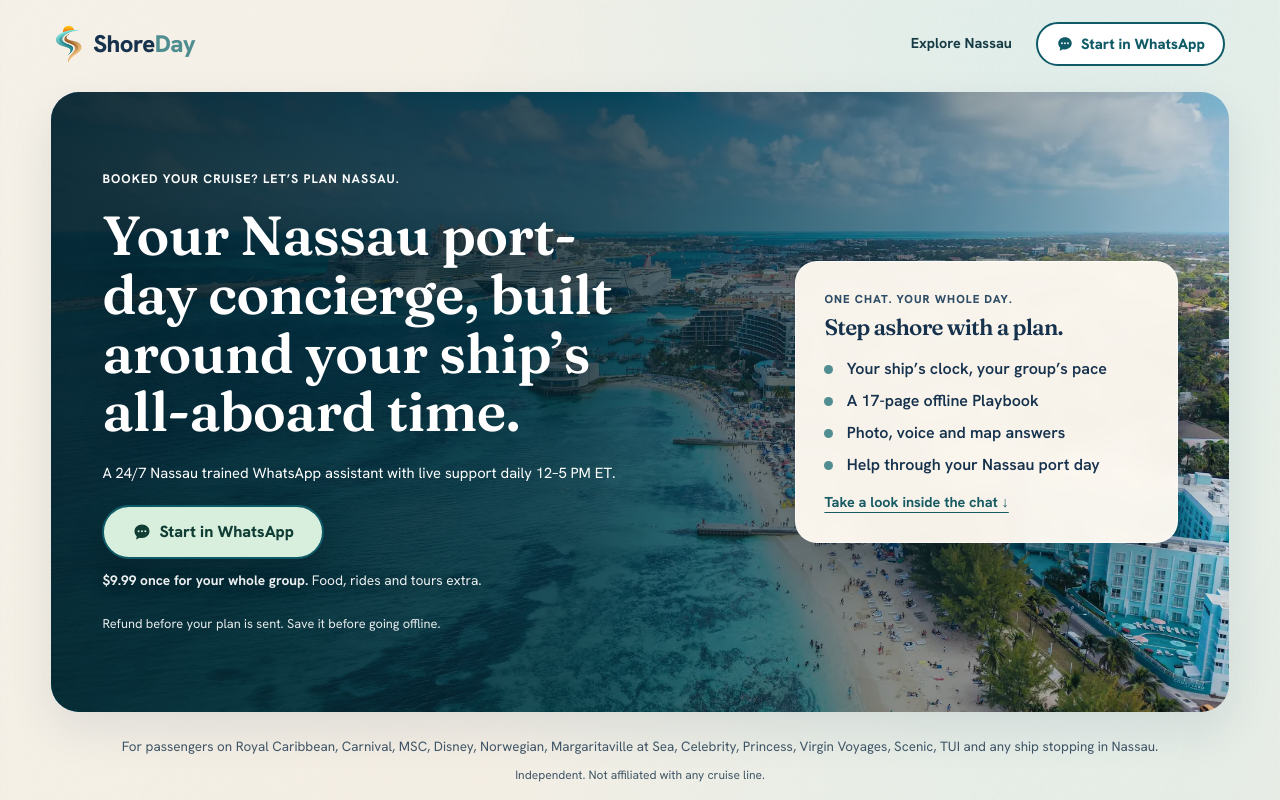
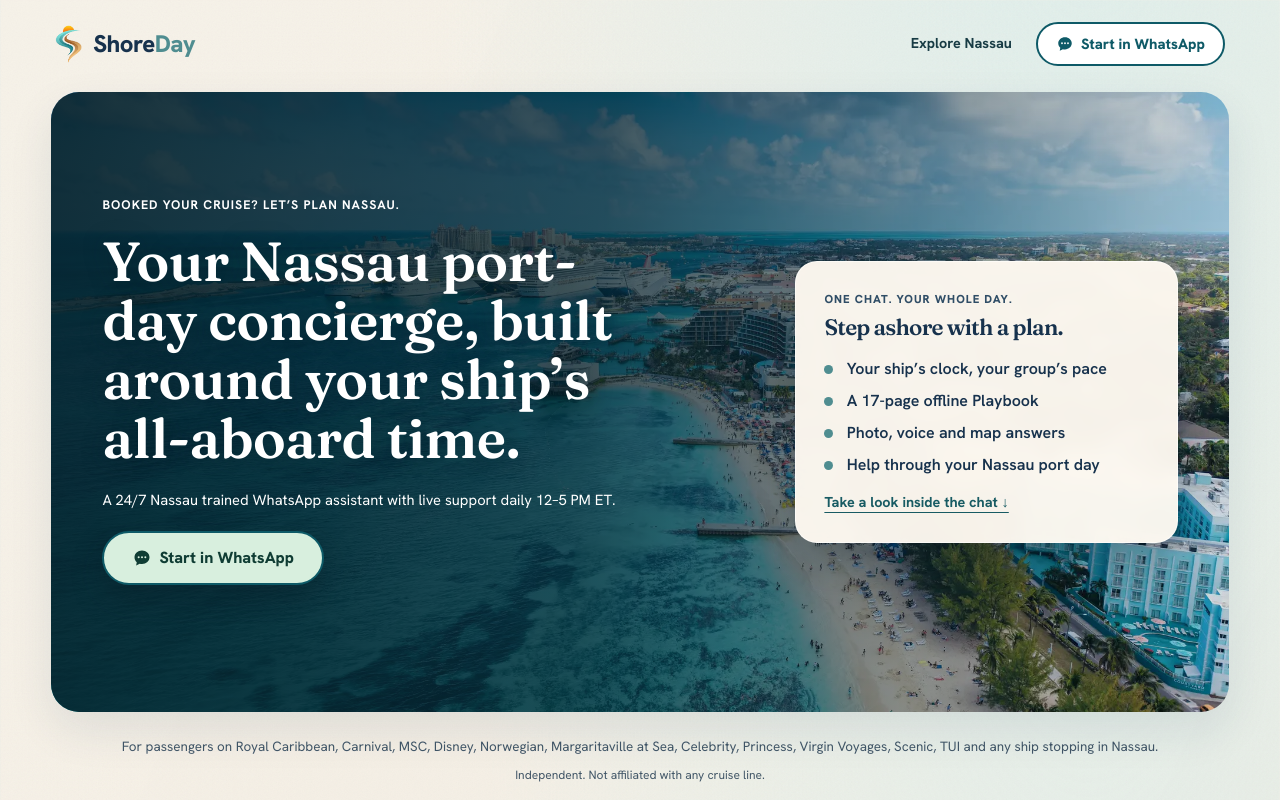
Before and after one commit to Cam2420/shoreday-site, a Next.js app: page / in a window 1280 px wide. Shown: the top 800 px of the page. Built offline with nearby package versions, Linux system fonts and the light colour scheme.

Commit message:
Remove pricing and reassurance copy beneath hero CTA

```diff
--- a/app/page.tsx
+++ b/app/page.tsx
@@ -107,14 +107,7 @@ export default function Home() {
                 <WhatsAppCta surface="home_hero" className="hero-primary-cta">
                   Start in WhatsApp
                 </WhatsAppCta>
-                <p className="hero-microcopy">
-                  <strong>$9.99 once for your whole group.</strong> Food, rides
-                  and tours extra.
-                </p>
               </div>
-              <p className="hero-reassurance">
-                Refund before your plan is sent. Save it before going offline.
-              </p>
             </div>
             <aside className="port-control" aria-labelledby="hero-offer-title">
               <p className="port-control-kicker">One chat. Your whole day.</p>
```
